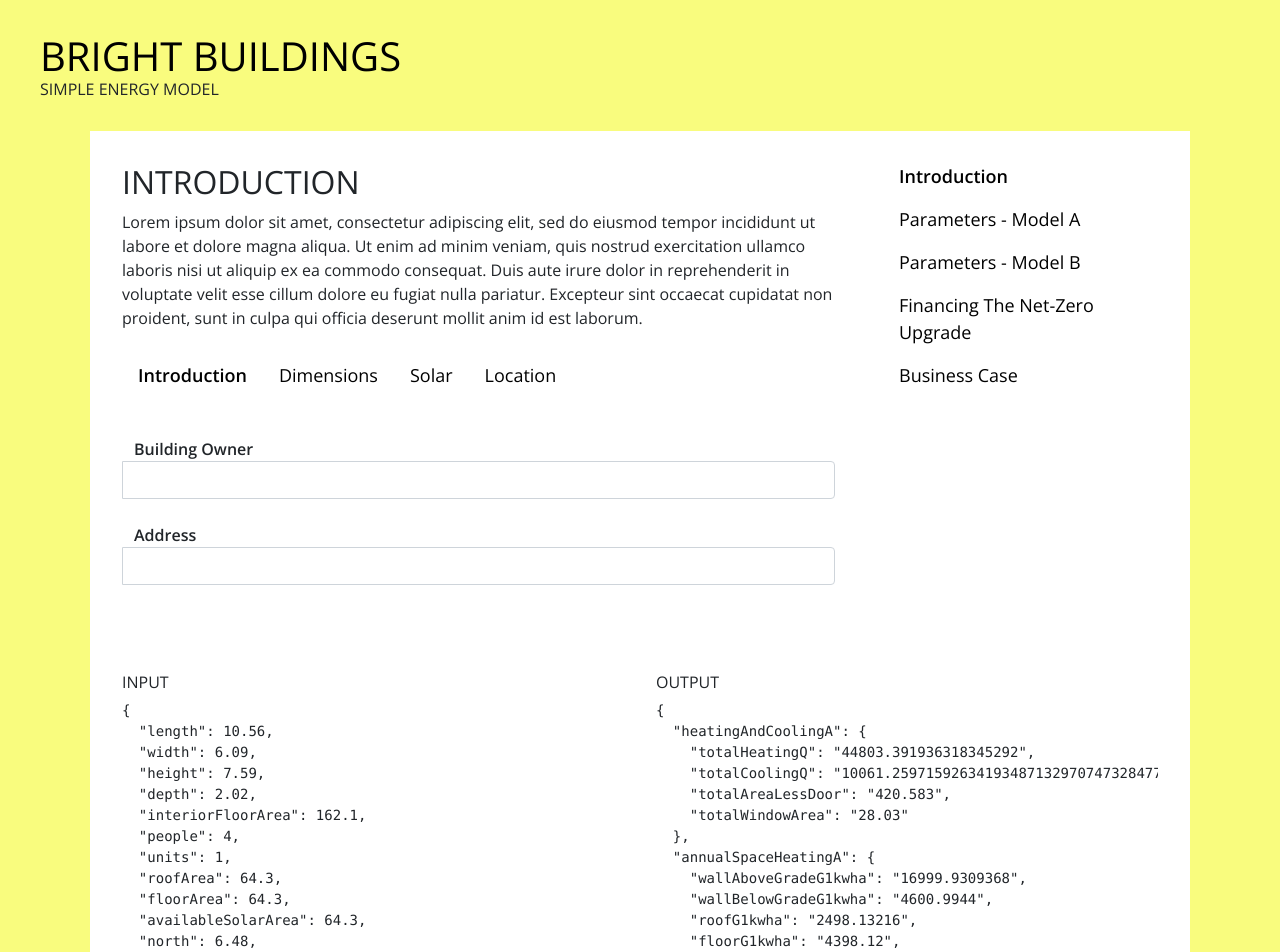
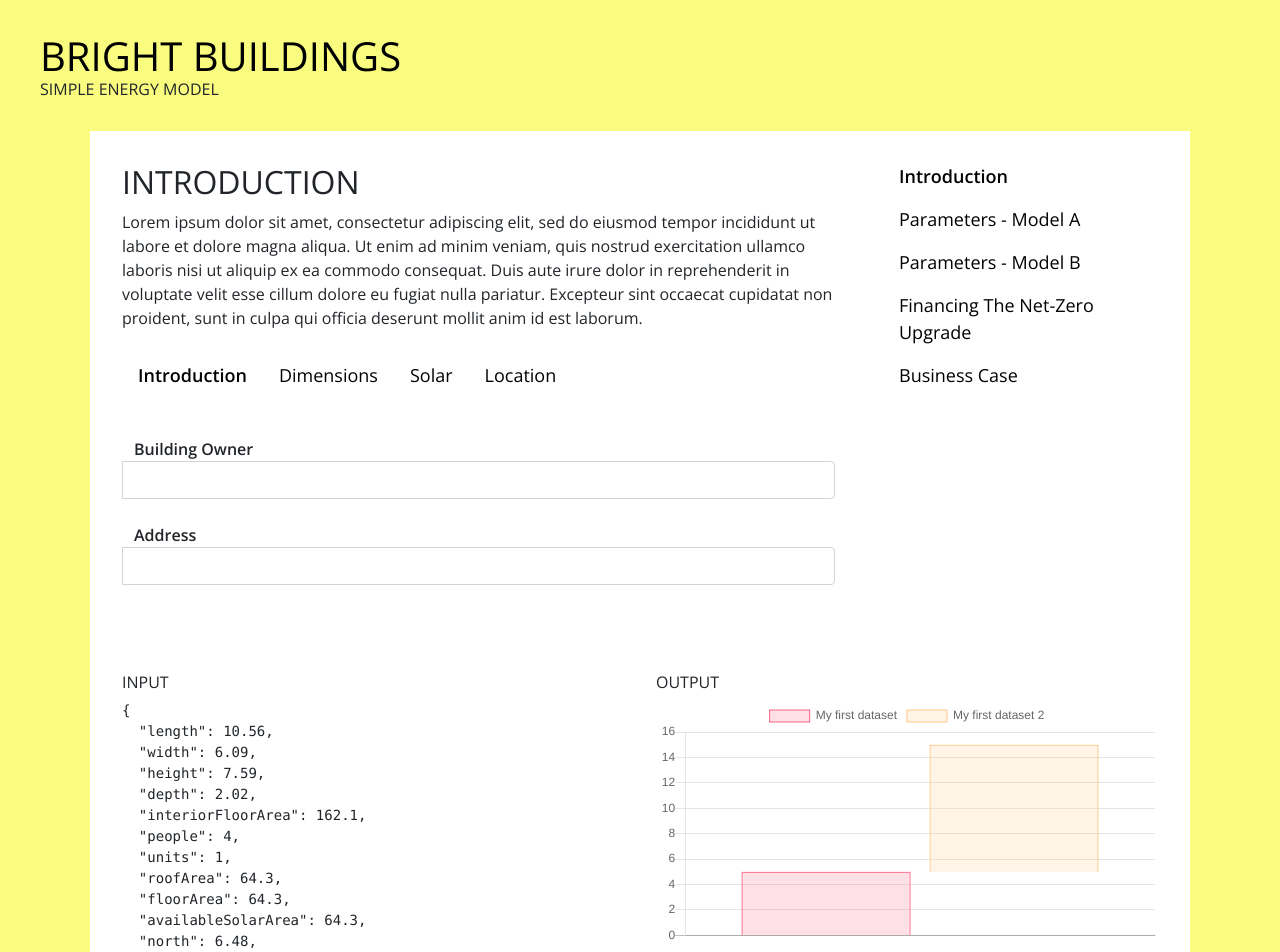
Before and after one commit to brightbuildings/Simple-Energy-Model, a React (Create React App) app: page / in a window 1280 px wide. Shown: the top 952 px of the page. Built offline with nearby package versions, Linux system fonts and the light colour scheme.

Commit message:
Install and test of Chartjs

```diff
--- a/package.json
+++ b/package.json
@@ -8,7 +8,9 @@
     "@testing-library/user-event": "^12.7.3",
     "big.js": "^5.2.2",
     "bootstrap": "^4.6.0",
+    "chart.js": "^2.9.4",
     "react": "^17.0.1",
+    "react-chartjs-2": "^2.11.1",
     "react-dom": "^17.0.1",
     "react-scripts": "4.0.3",
     "reactstrap": "^8.9.0",
--- a/src/components/Content/Content.js
+++ b/src/components/Content/Content.js
@@ -1,7 +1,8 @@
 import React, { useState } from "react";
+import { FormGroup, Label, Input, InputGroup, InputGroupAddon, InputGroupText } from "reactstrap";
 import DataService from "../../services/DataService";
 import CalculationService from "../../services/CalculationService";
-import { FormGroup, Label, Input, InputGroup, InputGroupAddon, InputGroupText } from "reactstrap";
+import ChartService from "../../services/ChartService";
 
 import "./Content.css";
 
@@ -216,6 +217,30 @@ function Content() {
         </div>
         <div>
           <h3>Output</h3>
+          <ChartService.SimpleEnergyModelBar
+            data={{
+              datasets: [
+                {
+                  label: "My first dataset",
+                  data: [5],
+                  backgroundColor: 'rgba(255,99,132,0.2)',
+                  borderColor: 'rgba(255,99,132,1)',
+                  borderWidth: 1,
+                  hoverBackgroundColor: 'rgba(255,99,132,0.4)',
+                  hoverBorderColor: 'rgba(255,99,132,1)',
+                },
+                {
+                  label: "My first dataset 2",
+                  data: [10],
+                  backgroundColor: 'rgba(255,199,132,0.2)',
+                  borderColor: 'rgba(255,199,132,1)',
+                  borderWidth: 1,
+                  hoverBackgroundColor: 'rgba(255,199,132,0.4)',
+                  hoverBorderColor: 'rgba(255,199,132,1)',
+                }
+              ]
+            }}
+          />
           <pre>
             {JSON.stringify(output, undefined, 2)}
           </pre>
--- /dev/null
+++ b/src/services/ChartService.js
@@ -0,0 +1,21 @@
+import React from "react";
+import { Bar } from "react-chartjs-2";
+
+const SimpleEnergyModelBar = props => {
+  return <Bar
+    options={{
+      scales: {
+        yAxes: [{
+          stacked: true
+        }]
+      }
+    }}
+    {...props}
+  />;
+};
+
+const ChartService = {
+  SimpleEnergyModelBar,
+};
+
+export default ChartService;
```
Also changed, not shown: 1 other file (tests, documents, lock files or other folders).
